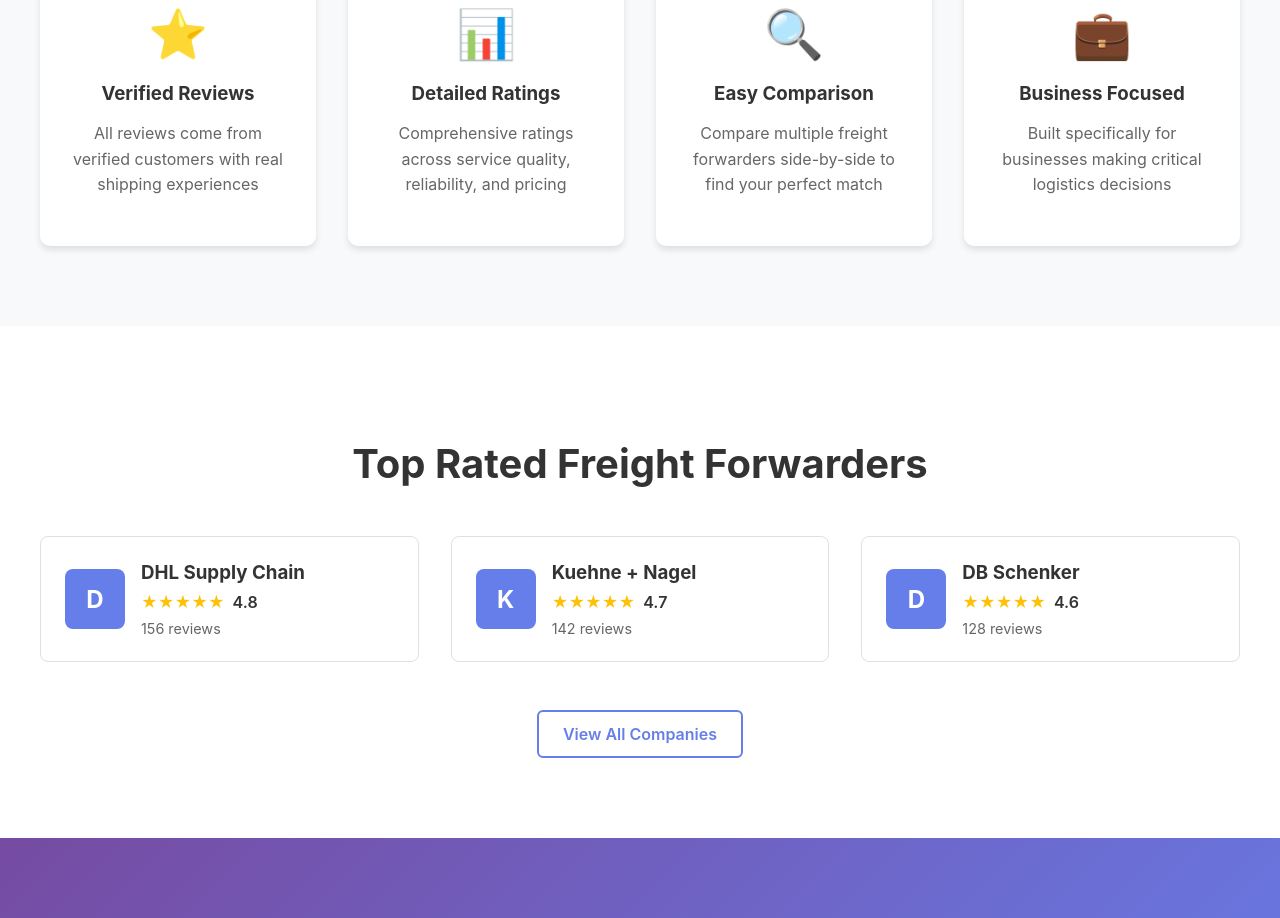
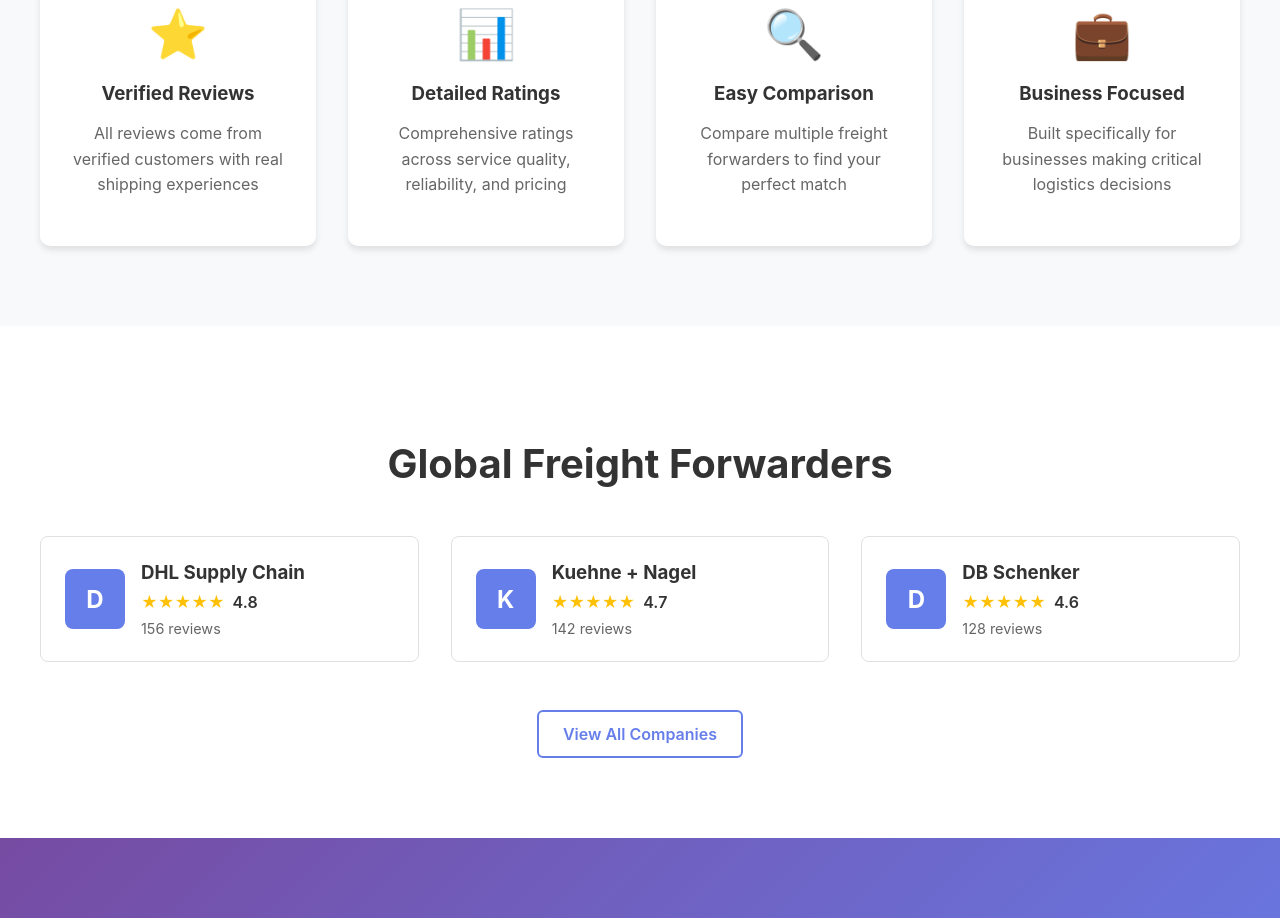
Before and after one commit to LogiScore/frontend, a SvelteKit app: page / in a window 1280 px wide. Shown: the part 780-1698 px from the top of the page. Built offline with nearby package versions, Linux system fonts and the light colour scheme; no server answers.

Commit message:
Update +page.svelte

```diff
--- a/src/routes/+page.svelte
+++ b/src/routes/+page.svelte
@@ -56,7 +56,7 @@
         <div class="feature-card">
           <div class="feature-icon">🔍</div>
           <h3>Easy Comparison</h3>
-          <p>Compare multiple freight forwarders side-by-side to find your perfect match</p>
+          <p>Compare multiple freight forwarders to find your perfect match</p>
         </div>
         <div class="feature-card">
           <div class="feature-icon">💼</div>
@@ -70,7 +70,7 @@
   <!-- Featured Companies Section -->
   <section class="featured-companies">
     <div class="container">
-      <h2>Top Rated Freight Forwarders</h2>
+      <h2>Global Freight Forwarders</h2>
       {#if isLoading}
         <div class="loading">Loading featured companies...</div>
       {:else if featuredCompanies.length > 0}
```
